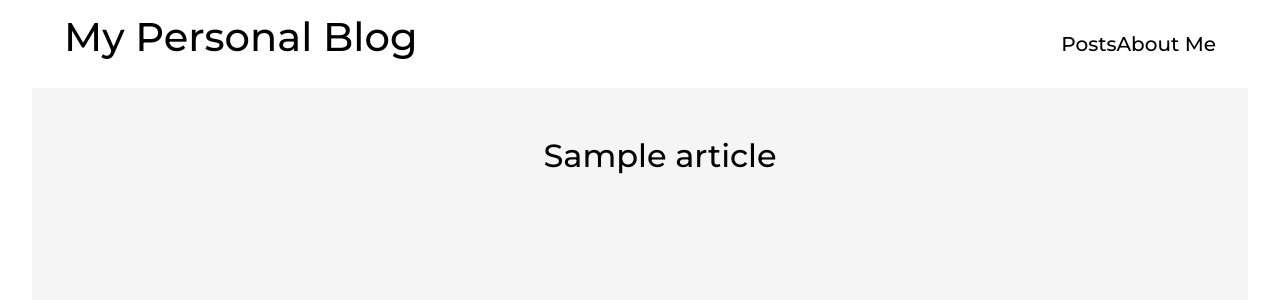
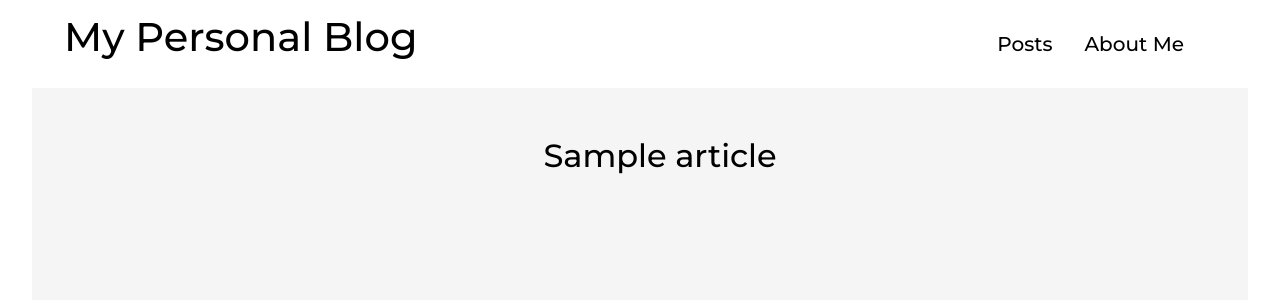
Before and after one commit to BlackstarDamien/my-personal-blog, a Django app: template blog/templates/index.html in a window 1280 px wide. Shown: the top 300 px of the page. Run offline with Django 3.2, Linux system fonts and the light colour scheme; the template is opened without the code that fills it: most values are stand-ins (such as "Sample title", 1, 10 or a date in 2020).

Commit message:
Add spacing between tabs in navbar

```diff
--- a/blog/static/styles.css
+++ b/blog/static/styles.css
@@ -25,6 +25,7 @@ body {
 .nav-tabs a {
     text-decoration: none;
     color: black;
+    padding-right: 2rem;
 }
 
 .blog-title {
```
